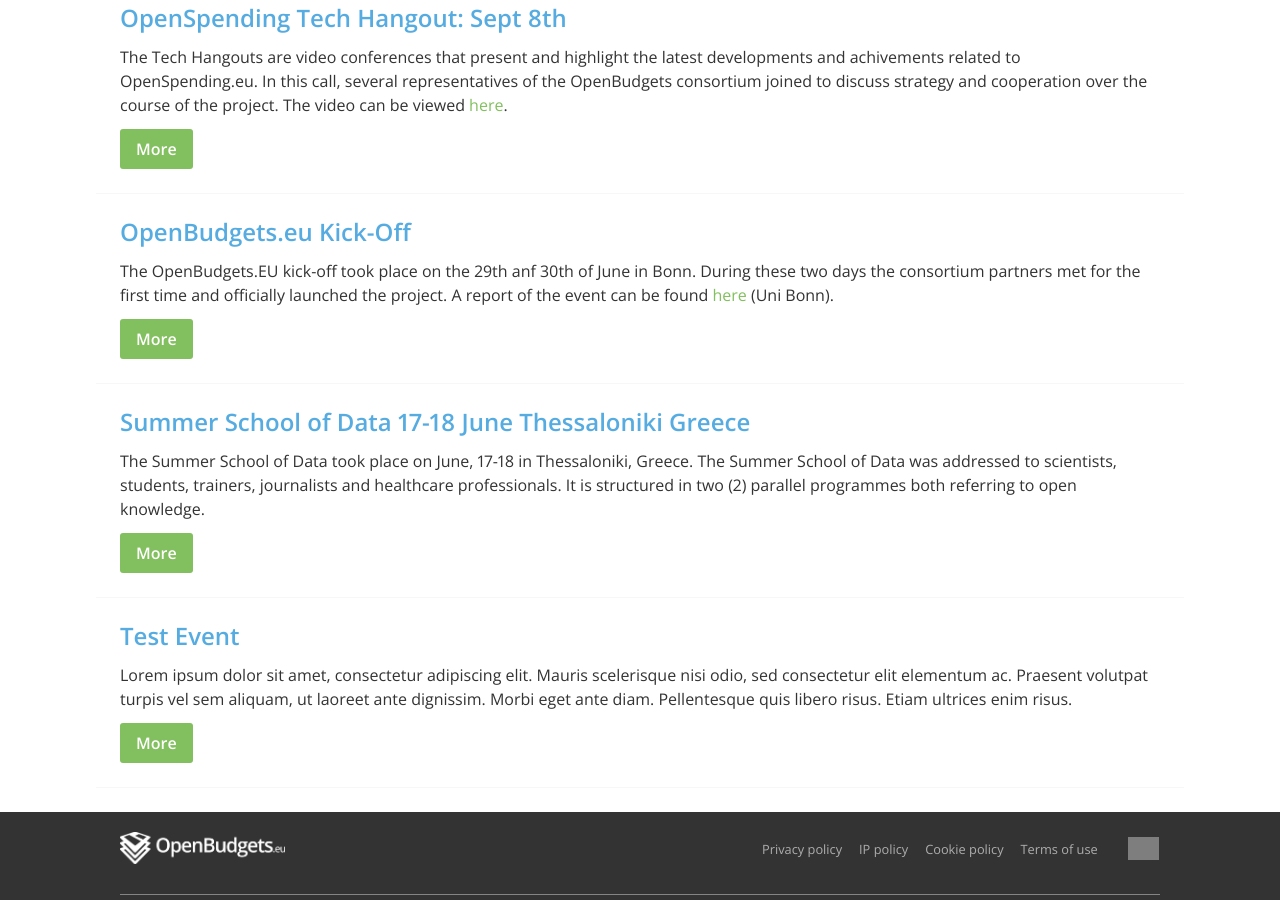
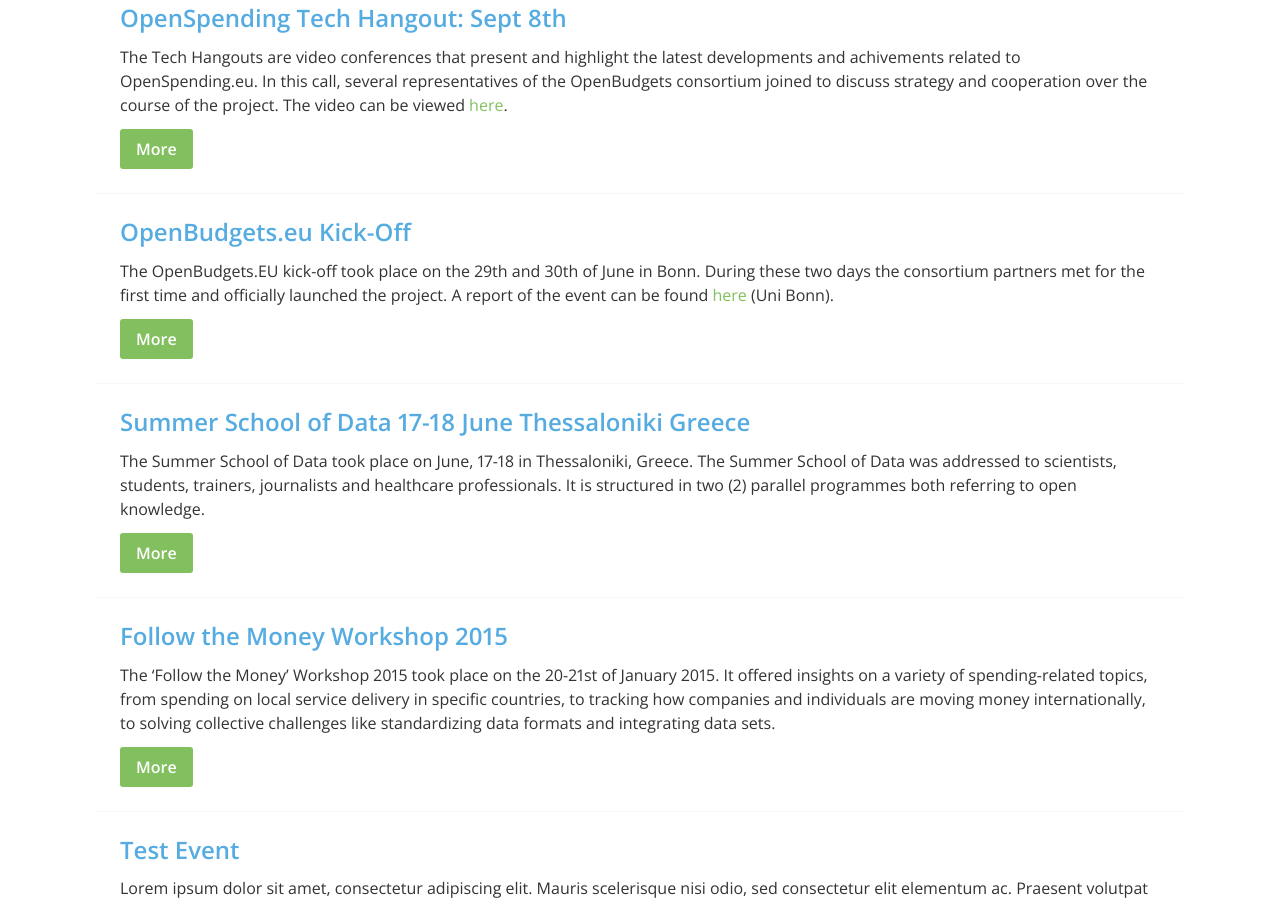
Before and after one commit to openbudgets/openbudgets.github.io, a Jekyll site: the page built from events/index.html, in a window 1280 px wide and 900 px high, scrolled down 376 px. Built offline with Jekyll 4.4.1, drawn with Linux system fonts in a browser that asks for light colours; nearby versions of some CDN libraries; grey boxes are pictures that could not be loaded.

Commit message:
added event, fixed deliverables section

```diff
--- a/_data/events.yml
+++ b/_data/events.yml
@@ -9,7 +9,7 @@
   date: 25 Aug 2015
   status: past
   description: |
-    The OpenBudgets.EU kick-off took place on the 29th anf 30th of June in Bonn. During these two days the consortium partners met for the first time and officially launched the project. A report of the event can be found <a href="http://eis.iai.uni-bonn.de/blog/2015/07/openbudgets-kick-off-transparency-and-citizen-power-for-europe/">here</a> (Uni Bonn).
+    The OpenBudgets.EU kick-off took place on the 29th and 30th of June in Bonn. During these two days the consortium partners met for the first time and officially launched the project. A report of the event can be found <a href="http://eis.iai.uni-bonn.de/blog/2015/07/openbudgets-kick-off-transparency-and-citizen-power-for-europe/">here</a> (Uni Bonn).
   link: http://openbudgets.eu/
 
 - title: "Summer School of Data 17-18 June Thessaloniki Greece"
@@ -19,6 +19,13 @@
     The Summer School of Data took place on June, 17-18 in Thessaloniki, Greece. The Summer School of Data was addressed to scientists, students, trainers, journalists and healthcare professionals. It is structured in two (2) parallel programmes both referring to open knowledge.
   link: http://openbudgets.eu/
 
+- title: "Follow the Money Workshop 2015"
+  date: 20-21 January 2015
+  status: past
+  description: |
+    The 'Follow the Money' Workshop 2015 took place on the 20-21st of January 2015. It offered insights on a variety of spending-related topics, from spending on local service delivery in specific countries, to tracking how companies and individuals are moving money internationally, to solving collective challenges like standardizing data formats and integrating data sets.
+  link: http://tech.transparency-initiative.org/strategy-session/using-technology-to-follow-the-money/
+
 - title: "Test Event"
   date: 18 June 2015
   status: past
```
Also changed, not shown: about/deliverables.md (+4 -1 lines).
